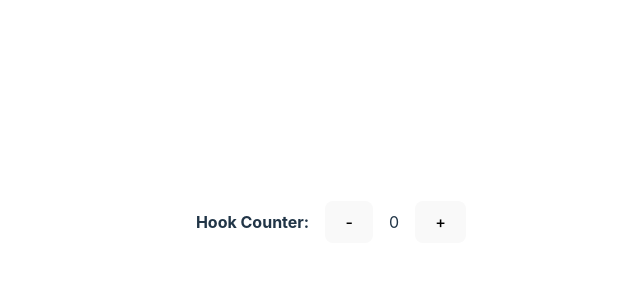
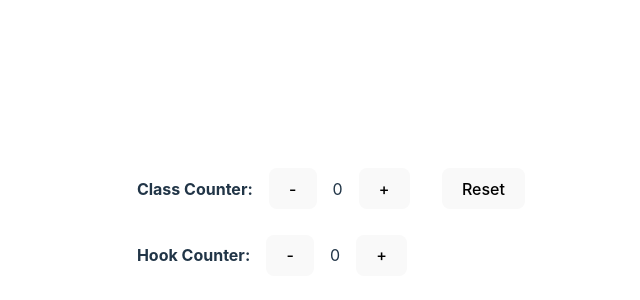
Before and after one commit to joshxc/react-hooks, a React (Vite) app in the folder use-state/: page / in a window 1280 px wide. Shown: the part 178-478 px from the top of the page, without its empty margins (301-941 px from the left). Built offline with nearby package versions, Linux system fonts and the light colour scheme.

Commit message:
add ClassCounter class component

```diff
--- a/use-state/src/App.jsx
+++ b/use-state/src/App.jsx
@@ -1,10 +1,11 @@
+import ClassCounter from './components/ClassCounter';
 import HookCounter from './components/HookCounter';
 import './App.css';
 
 function App() {
   return (
     <div className="App">
-      <div></div>
+      <ClassCounter />
       <HookCounter />
     </div>
   );
--- /dev/null
+++ b/use-state/src/components/ClassCounter.jsx
@@ -0,0 +1,40 @@
+import React, { Component } from 'react';
+
+export default class ClassCounter extends Component {
+  constructor(props) {
+    super(props);
+    this.state = {
+      count: 0,
+    };
+  }
+
+  decrement = () => {
+    this.setState({
+      count: this.state.count - 1,
+    });
+  };
+
+  increment = () => {
+    this.setState({
+      count: this.state.count + 1,
+    });
+  };
+
+  reset = () => {
+    this.setState({
+      count: 0,
+    });
+  };
+
+  render() {
+    return (
+      <div className="container">
+        <h4>Class Counter: </h4>
+        <button onClick={this.decrement}>-</button>
+        <div>{this.state.count}</div>
+        <button onClick={this.increment}>+</button>
+        <button onClick={this.reset}>Reset</button>
+      </div>
+    );
+  }
+}
```
